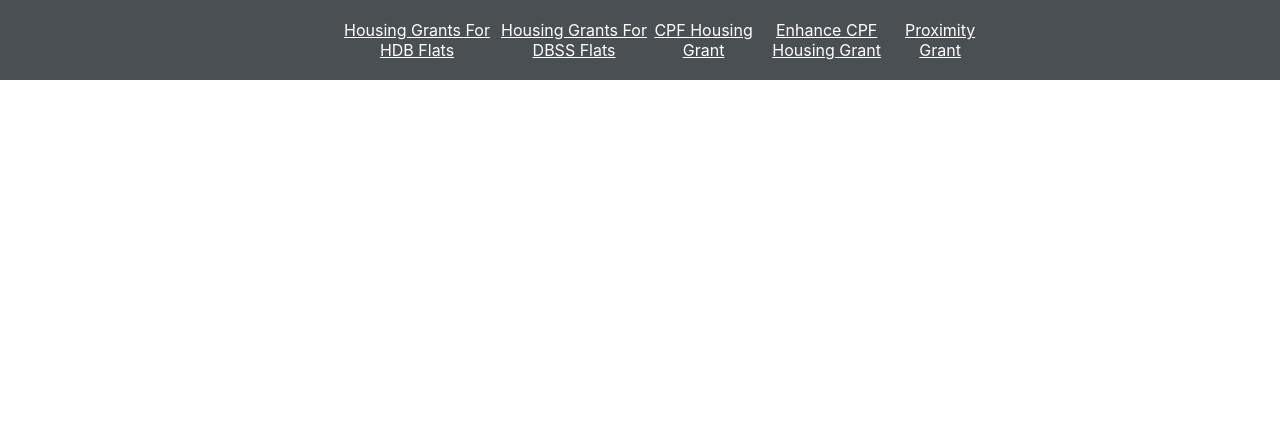
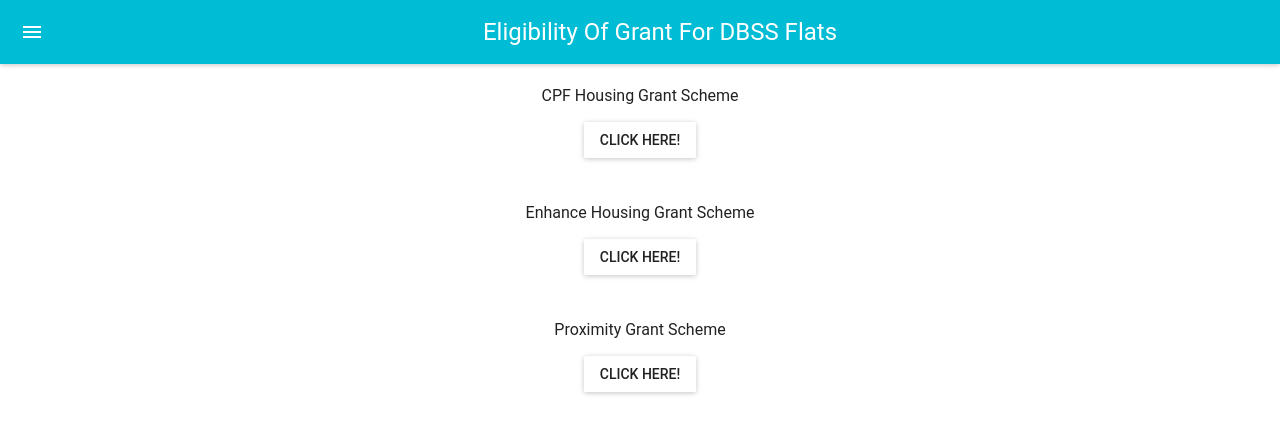
Before and after one commit to AzriRahmat-SDev/GrantApp, a React (Create React App) app: page /HomePageDBSS in a window 1280 px wide. Shown: the top 434 px of the page. Built offline with nearby package versions, Linux system fonts and the light colour scheme.

Commit message:
Added some small conditonal rendering to UserForm.js

```diff
--- a/src/App.js
+++ b/src/App.js
@@ -1,10 +1,12 @@
 import React from 'react';
 import './App.css';
-import Navigation from './components/Navigation';
+//import Navigation from './components/Navigation';
 import UserForm from './components/UserForm';
 import UserFormPG from './components/UserFormPG';
 import UserFormEHG from './components/UserFormEHG';
 import HomePage from './components/HomePage';
+import HomePageDBSS from './components/HomePageDBSS';
+import UserFormBTO from './componentsbto/UserFormBTO';
 import { BrowserRouter as Router, Switch, Route } from 'react-router-dom';
 
 
@@ -15,13 +17,20 @@
     <Router>
       <Switch>
       <div className="App">
-        <Navigation/>
+        {/* <Navigation/> */}
         <Route exact path="/" component={HomePage}/>
         <Route exact path="/GrantApp" component={HomePage}/>
         <Route exact path="/HomePage" component={HomePage}/>
+        {/* DBSS Nav section */}
+        <Route exact path="/HomePageDBSS" component={HomePageDBSS}/>
         <Route exact path="/FGPersonalDetails" component={UserForm}/>
         <Route exact path="/EHGPersonalDetails" component={UserFormEHG}/>
         <Route exact path="/PGPersonalDetails" component={UserFormPG}/>
+
+        {/* BTO Nave section */}
+        <Route exact path="/HomepageBTO" component={UserFormBTO}/>
+
+
       </div>
       </Switch>
     </Router>
--- a/src/components/HomePage.js
+++ b/src/components/HomePageDBSS.js
@@ -1,44 +1,43 @@
-import '../App.css';
 import React, { Component } from 'react'
 import { List,ListItem } from 'material-ui/List';
 import AppBar from 'material-ui/AppBar';
 import RaisedButton from  'material-ui/RaisedButton';
 import MuiThemeProvider from 'material-ui/styles/MuiThemeProvider';
 
-export class HomePage extends Component {
 
+export class HomePageDBSS extends Component {
     render() {
         return (
             <MuiThemeProvider>
                         <React.Fragment>
-                            <AppBar title="Welcome To The Homepage Of This App"/>
+                            <AppBar title="Eligibility Of Grant For DBSS Flats"/>
                                 <List>
-                                <ListItem primaryText="Housing Grant For DBSS Flats?"/>
+                                <ListItem primaryText="CPF Housing Grant Scheme"/>
                                         <RaisedButton
                                             label="CLICK HERE!"
                                             variant="outline"
                                             style={styles.button}
-                                            href="/HomepageDBSS"
+                                            href="/FGPersonalDetails"
                                             //target="_blank"
                                         />
                                 </List>
                                 <List>
-                                <ListItem primaryText="Housing Grant For HDB(BTO) Flats?"/>
+                                <ListItem primaryText="Enhance Housing Grant Scheme"/>
                                         <RaisedButton
                                             label="CLICK HERE!"
                                             variant="outline"
                                             style={styles.button}
-                                            href="/HomepageBTO"
+                                            href="/EHGPersonalDetails"
                                             //target="_blank"
                                         />
                                 </List>
                                 <List>
-                                <ListItem primaryText="Housing Grant For EC Flats?"/>
+                                <ListItem primaryText="Proximity Grant Scheme"/>
                                         <RaisedButton
                                             label="CLICK HERE!"
                                             variant="outline"
                                             style={styles.button}
-                                            href="/HomepageEC"
+                                            href="/PGPersonalDetails"
                                             //target="_blank"
                                         />
                                 </List>
@@ -58,7 +57,6 @@
             margin: 1,
             minWidth: 120,
         }
-
 }
 
-export default HomePage
+export default HomePageDBSS
--- a/src/components/PGPersonalDetails.js
+++ b/src/components/PGPersonalDetails.js
@@ -77,7 +77,6 @@
                                         </MenuItem>
                                         <MenuItem value="Singles grant">Single (Single Orphan With Unmarried Siblings OR Child living with parents)</MenuItem>
                                         <MenuItem value= "Family grant">Married (Married Couple OR Fiancé/Fiancée couple OR Widowed/Divorce with children under legal custody)</MenuItem>
-                                        <MenuItem value= "Others">Others</MenuItem>
                                         </Select>
                                     </FormControl>
                                     {/* Start of Marital status section */}
--- a/src/components/UserForm.js
+++ b/src/components/UserForm.js
@@ -1,7 +1,11 @@
-import React, { Component } from 'react'
-import FGPersonalDetails from './FGPersonalDetails'
-import FGConfirm from './FGConfirm'
-import FGResults from './FGResults'
+import React, { Component } from 'react';
+import FGPersonalDetails from './FGPersonalDetails';
+import FGConfirm from './FGConfirm';
+import FGResults from './FGResults';
+import MuiThemeProvider from 'material-ui/styles/MuiThemeProvider';
+import { List,ListItem } from 'material-ui/List';
+import AppBar from 'material-ui/AppBar';
+import TextField from 'material-ui/TextField';
 
 export class UserForm extends Component {
 
@@ -19,6 +23,7 @@
         otherQualifiedGrants2: 'Proximity Grant Scheme',
         open:false,
         setOpen:false,
+        isLoggedIn:false
     }
 
     nextStep = () => {
@@ -222,6 +227,24 @@
         const { citizenship, currentAge, firstTimeBuyers, lease, typeOfFlat, familyNucleus,financialStatus,grantMonies,qualifiedGrantResults,otherQualifiedGrants,otherQualifiedGrants1,otherQualifiedGrants2 } = this.state;
         const values = { citizenship, currentAge, firstTimeBuyers, lease, typeOfFlat, familyNucleus, financialStatus, grantMonies,qualifiedGrantResults,otherQualifiedGrants,otherQualifiedGrants1,otherQualifiedGrants2 };
 
+        if(this.state.isLoggedIn){
+            return <MuiThemeProvider>
+                <React.Fragment>
+                    <AppBar title="CPF Housing Grant Eligibility"/>
+                    <List>
+                    {/* Start of Age section */}
+                        <ListItem primaryText="Welcome User"/>
+                            <TextField
+                                hintText = "Please Log in"
+                                floatingLabelFixed='currentAge'
+                                onChange={this.handleChange('currentAge')}
+                                defaultValue={values.currentAge}
+                                />
+                                </List>
+                </React.Fragment>
+            </MuiThemeProvider>
+        }
+
         switch(step){
             default:
                 return(
--- /dev/null
+++ b/src/componentsbto/UserFormBTO.js
@@ -0,0 +1,13 @@
+import React, { Component } from 'react'
+
+export class UserFormBTO extends Component {
+    render() {
+        return (
+            <div>
+                This is the BTO section of the app
+            </div>
+        )
+    }
+}
+
+export default UserFormBTO
```
Lines whose indentation alone changed are shown as unchanged.
